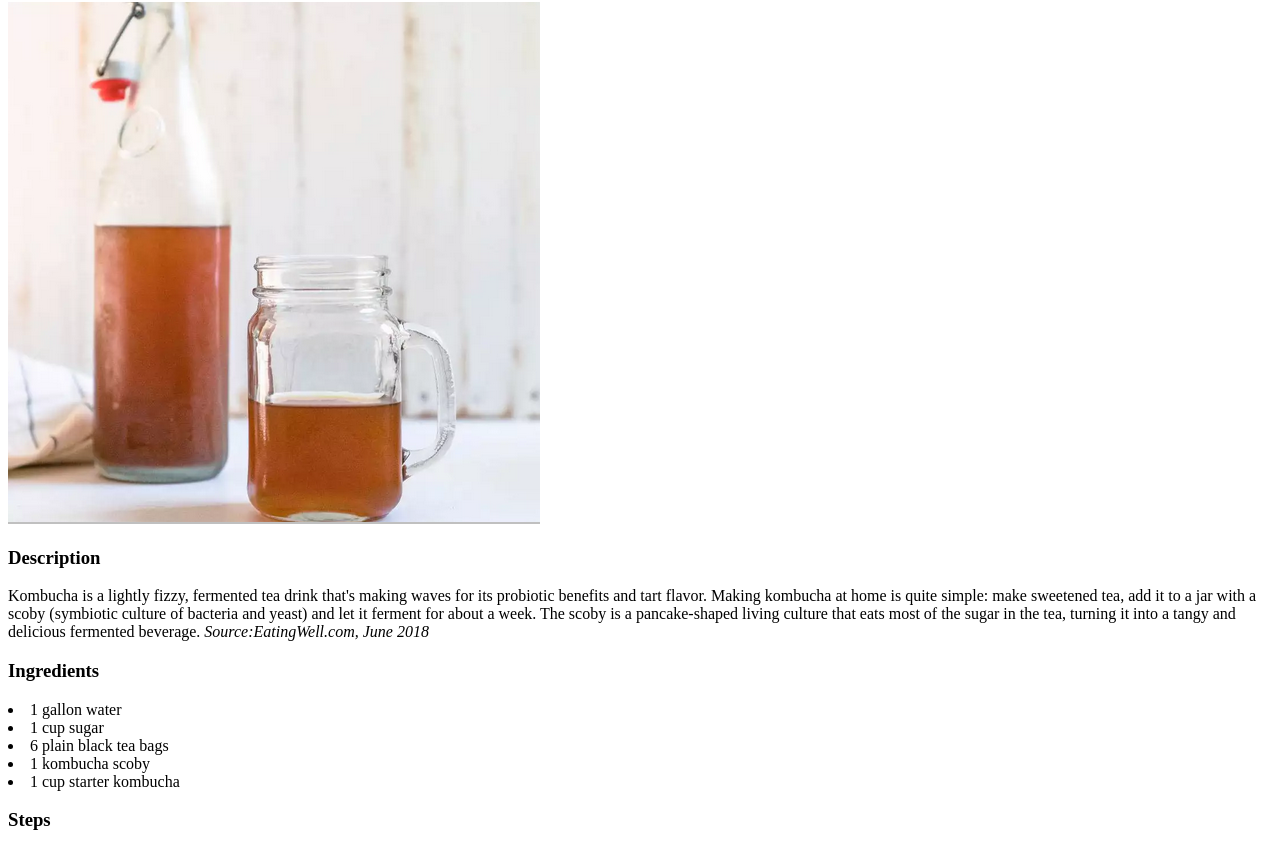
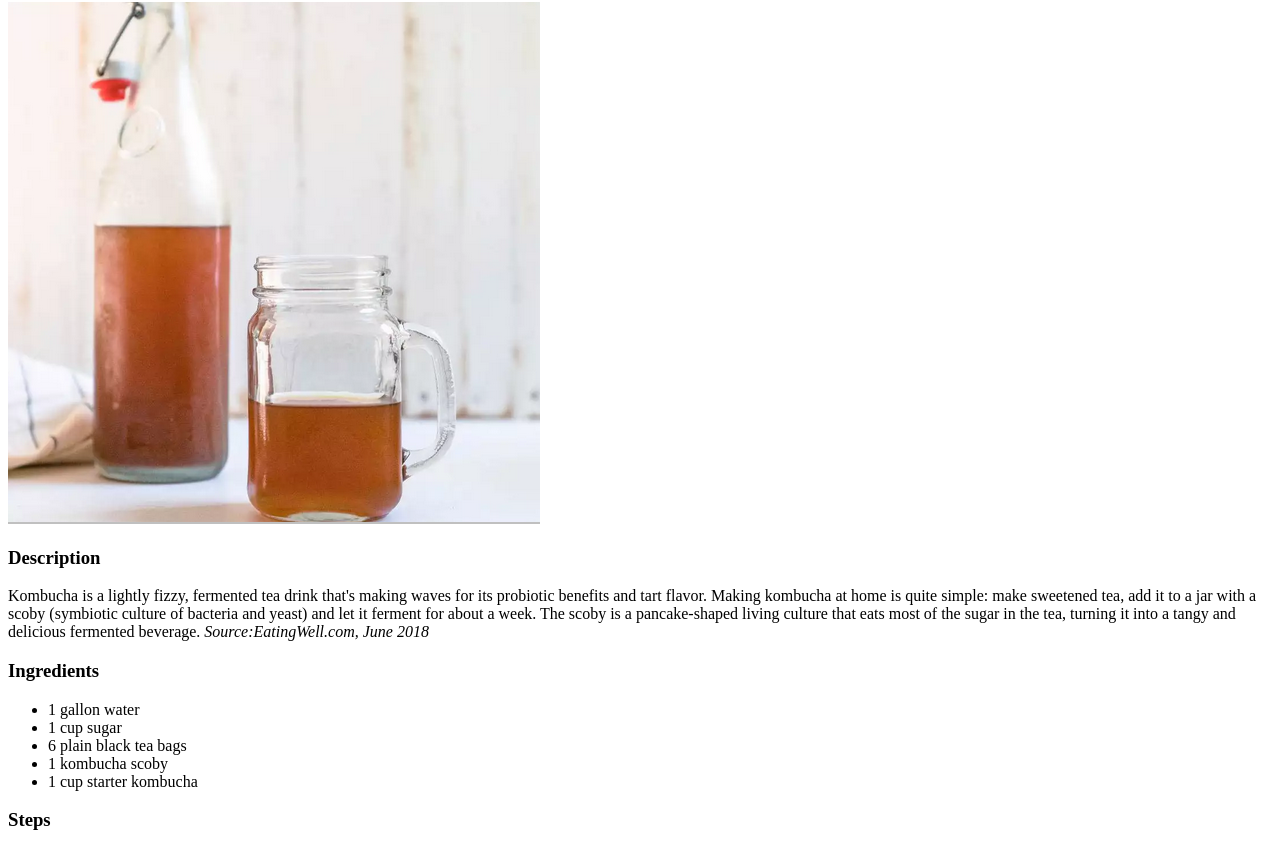
Before and after one commit to noisetta/odin-recipes, a plain HTML site: page recipes/kombucha.html in a window 1280 px wide. Shown: the part 78-925 px from the top of the page. Drawn offline with Linux system fonts and the light colour scheme.

Commit message:
Fixed unordered list

```diff
--- a/recipes/kombucha.html
+++ b/recipes/kombucha.html
@@ -1,7 +1,8 @@
 <!DOCTYPE html>
 <html lang="en">
-    <head>
+<head>
         <meta charset="UTF-8">
+        <title>Kombucha Recipe</title>
 </head>
 
 <body>
@@ -12,13 +13,13 @@
     <p>Kombucha is a lightly fizzy, fermented tea drink that's making waves for its probiotic benefits and tart flavor. Making kombucha at home is quite simple: make sweetened tea, add it to a jar with a scoby (symbiotic culture of bacteria and yeast) and let it ferment for about a week. The scoby is a pancake-shaped living culture that eats most of the sugar in the tea, turning it into a tangy and delicious fermented beverage.<em> Source:EatingWell.com, June 2018</em></p>
 
     <h3>Ingredients</h3>
-    <uo>
+    <ul>
         <li>1 gallon water</li>
         <li>1 cup sugar</li>
         <li>6 plain black tea bags</li>
         <li>1 kombucha scoby</li>
         <li>1 cup starter kombucha</li>
-    </uo>
+    </ul>
 
     <h3>Steps</h3>
     <ol>
```
